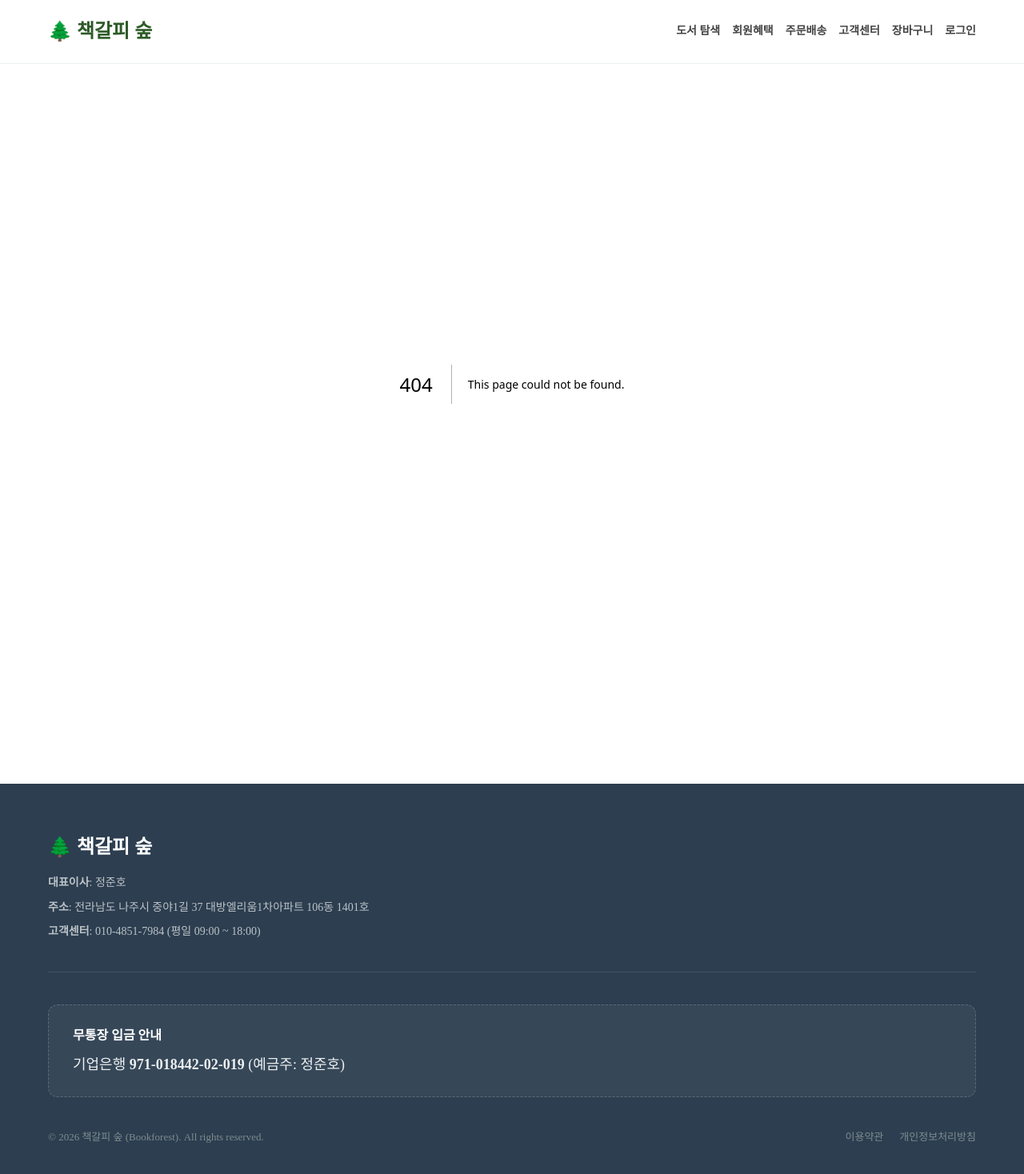
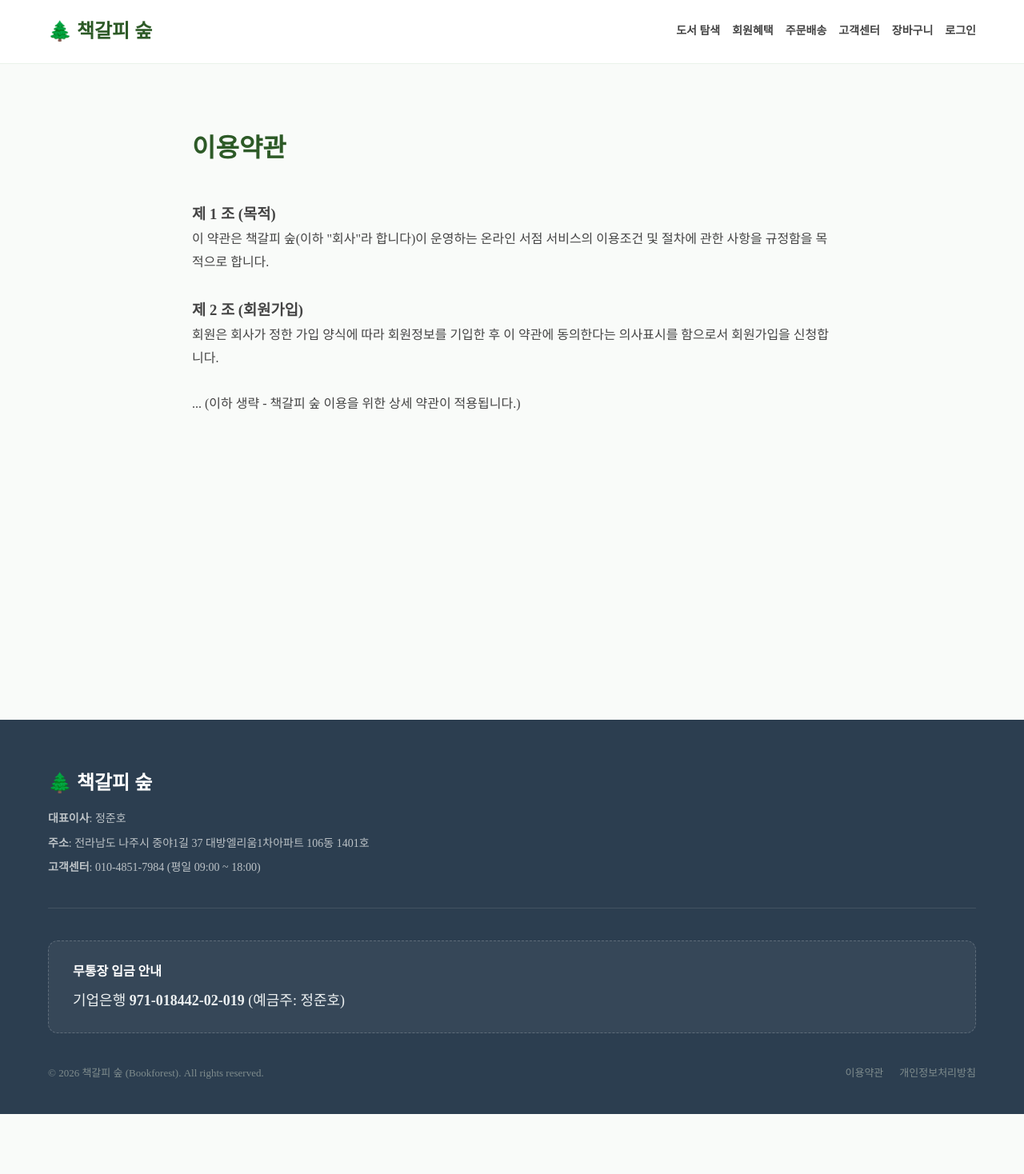
Before and after one commit to jeongjunho98/bookforest, a Next.js app: page /terms in a window 1280 px wide. Before the commit this address had no page. Shown: the top 1468 px of the page at 80% size. After the commit the page ends 1393 px from the top, so only its background shows below. Built offline with nearby package versions, Linux system fonts and the light colour scheme.

Commit message:
fix: enable Terms and Privacy Policy links in footer

```diff
--- /dev/null
+++ b/src/app/terms/page.tsx
@@ -0,0 +1,16 @@
+export default function TermsPage() {
+  return (
+    <div className="container" style={{ padding: '80px 0', maxWidth: '800px' }}>
+      <h1 style={{ color: 'var(--primary-forest)', marginBottom: '40px' }}>이용약관</h1>
+      <div style={{ lineHeight: '1.8', color: '#444' }}>
+        <h3>제 1 조 (목적)</h3>
+        <p>이 약관은 책갈피 숲(이하 &quot;회사&quot;라 합니다)이 운영하는 온라인 서점 서비스의 이용조건 및 절차에 관한 사항을 규정함을 목적으로 합니다.</p>
+        <br />
+        <h3>제 2 조 (회원가입)</h3>
+        <p>회원은 회사가 정한 가입 양식에 따라 회원정보를 기입한 후 이 약관에 동의한다는 의사표시를 함으로서 회원가입을 신청합니다.</p>
+        <br />
+        <p>... (이하 생략 - 책갈피 숲 이용을 위한 상세 약관이 적용됩니다.)</p>
+      </div>
+    </div>
+  );
+}
--- a/src/components/Footer/Footer.tsx
+++ b/src/components/Footer/Footer.tsx
@@ -1,3 +1,4 @@
+import Link from 'next/link';
 import styles from './Footer.module.css';
 
 export default function Footer() {
@@ -23,8 +24,8 @@ export default function Footer() {
         <div className={styles.bottomBar}>
           <p>© 2026 책갈피 숲 (Bookforest). All rights reserved.</p>
           <div className={styles.links}>
-            <span>이용약관</span>
-            <span>개인정보처리방침</span>
+            <Link href="/terms">이용약관</Link>
+            <Link href="/privacy">개인정보처리방침</Link>
           </div>
         </div>
       </div>
```
Also changed, not shown: src/app/privacy/page.tsx (added, +16 -0 lines).
